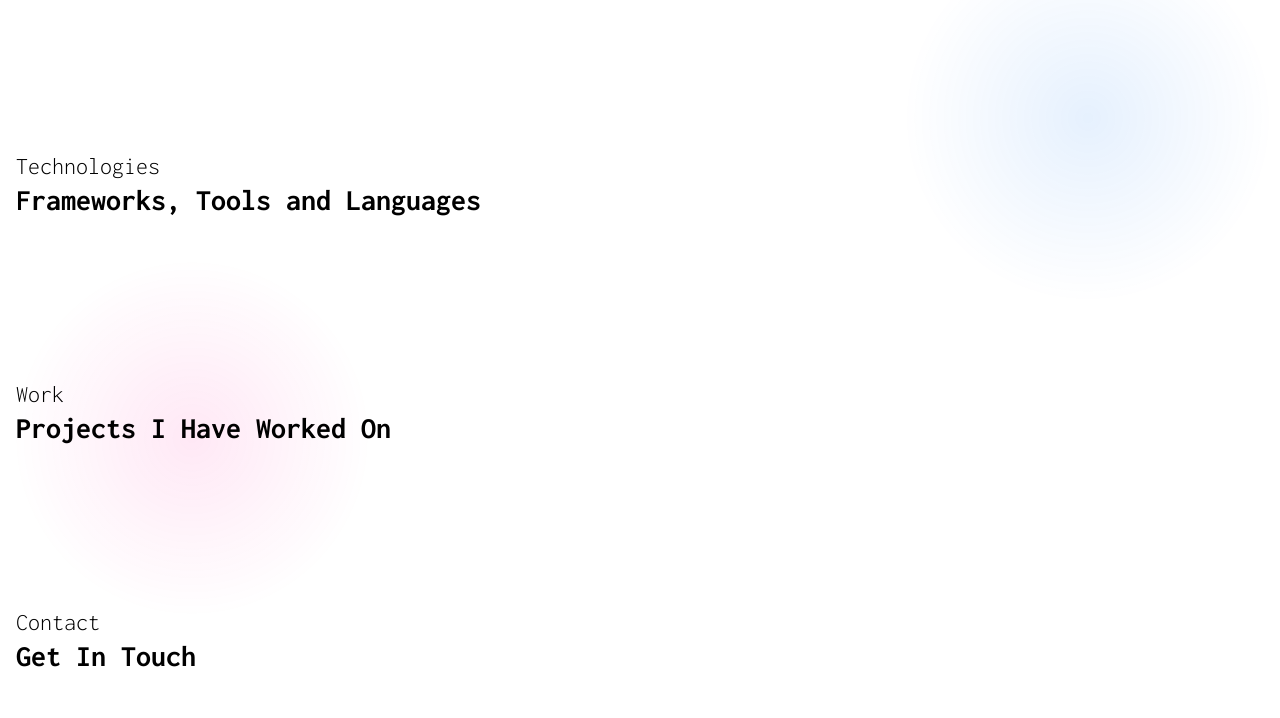
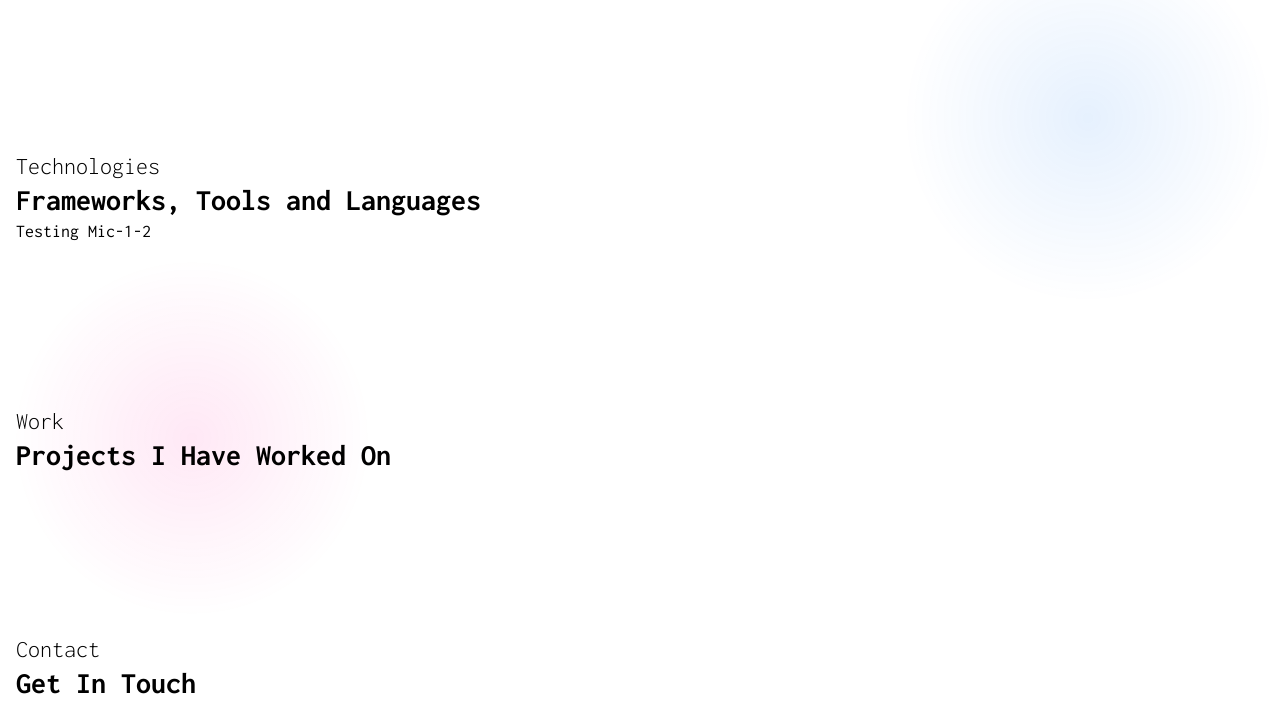
Before and after one commit to nkklobodu/nkklobodu.github.io, a website: page index.html in a window 1280 px wide. Shown: the part 82-800 px from the top of the page. Drawn offline with Linux system fonts and the light colour scheme.

Commit message:
Testing github autobuild

```diff
--- a/index.html
+++ b/index.html
@@ -33,6 +33,7 @@
         <section class="my-40 portrait:my-16" id="technologies">
           <h2 class="text-2xl font-thin">Technologies</h2>
           <h3 class="text-3xl font-bold">Frameworks, Tools and Languages</h3>
+          <p>Testing Mic-1-2</p>
         </section>
         <section class="my-40 portrait:my-16" id="projects">
           <h2 class="text-2xl font-thin">Work</h2>
```
